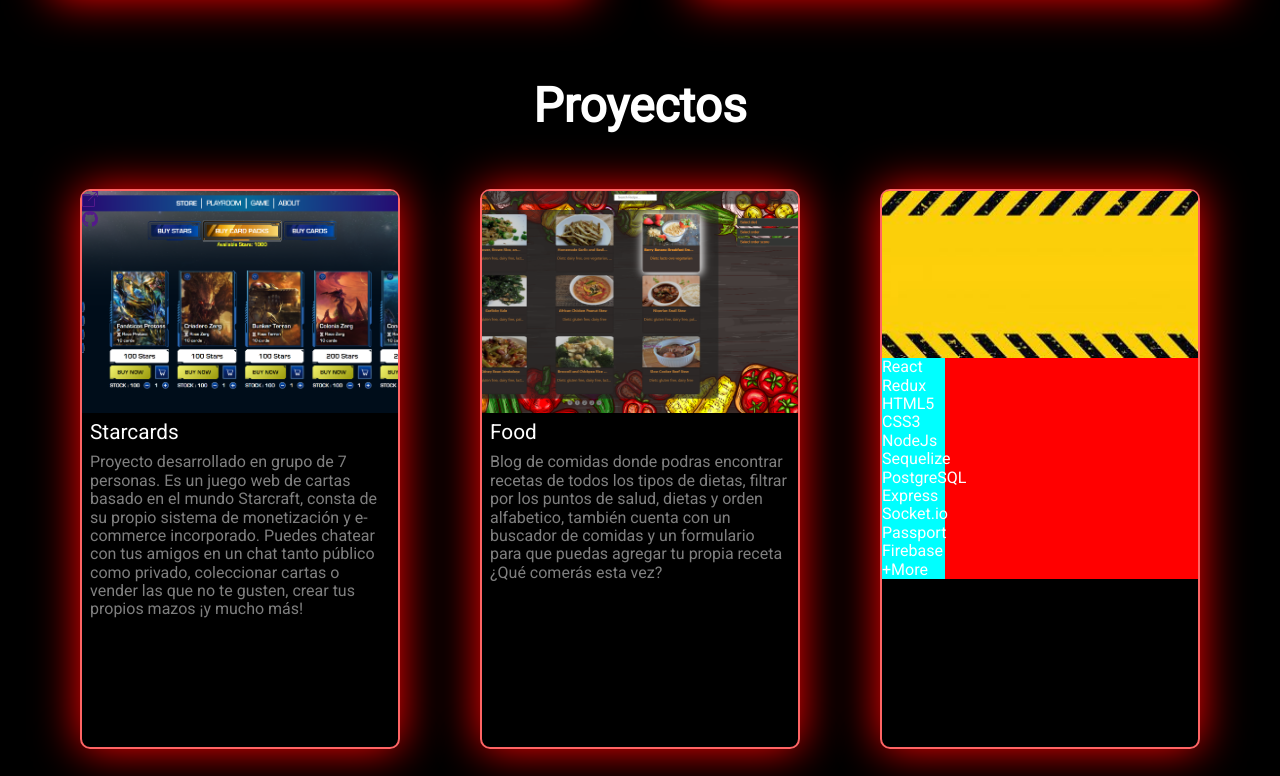
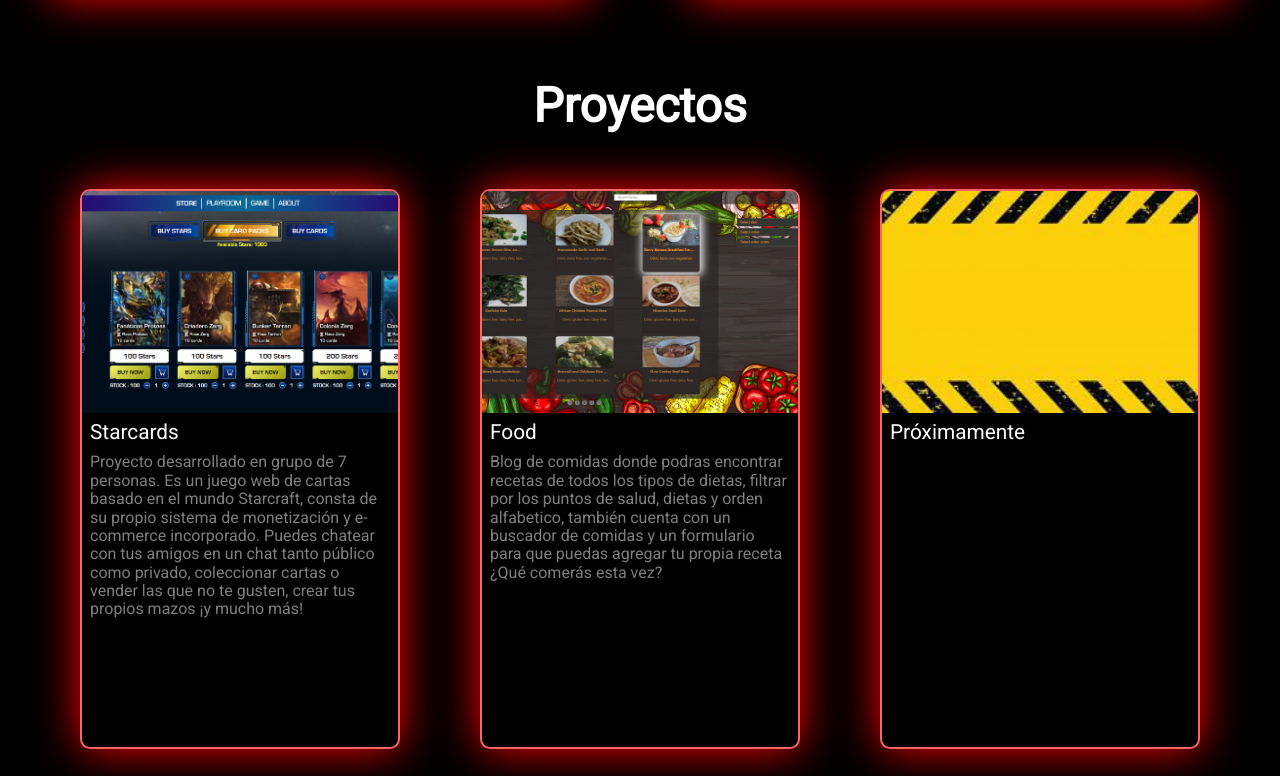
Before and after one commit to lauty-shock/Portafolio, a React (Vite) app: page / in a window 1280 px wide. Shown: the part 1663-2439 px from the top of the page. Built offline with nearby package versions, Linux system fonts and the light colour scheme; a web font is replaced by a local one.

Commit message:
Hover de tecnologías

```diff
--- a/src/component/About/About.module.css
+++ b/src/component/About/About.module.css
@@ -100,6 +100,7 @@
   margin-right: auto;
 
   transition: all 0.3s;
+  user-select: none;
 }
 
 .cv:hover {
@@ -112,6 +113,7 @@
   flex-wrap: wrap;
 
   gap: 0.84rem;
+  user-select: none;
 }
 
 .tecnology {
--- a/src/component/Inicio/Inicio.jsx
+++ b/src/component/Inicio/Inicio.jsx
@@ -23,9 +23,9 @@ export default function Inicio() {
             <Cursor />
           </span>
         </section>
-        <button className={css.btn}>
-          <a href="#About">Más sobre mi</a>
-        </button>
+        <a className={css.btn} href="#About">
+          Más sobre mi
+        </a>
       </section>
       <section className={css.contac}>
         <a
--- a/src/component/Inicio/Inicio.module.css
+++ b/src/component/Inicio/Inicio.module.css
@@ -52,10 +52,16 @@
   position: absolute;
   bottom: 10%;
 
+  display: flex;
+  justify-content: center;
+  align-items: center;
+
   background-color: black;
   color: white;
   border-radius: 10px;
   border: 1px solid rgb(255, 100, 100);
+  text-decoration: none;
+  user-select: none;
 
   box-shadow: inset 0 0 5px rgb(255, 0, 0), 0 0 15px rgb(255, 0, 0);
 
@@ -65,11 +71,6 @@
   cursor: pointer;
 
   transition: all 0.3s;
-}
-
-.btn a {
-  color: white;
-  text-decoration: none;
 }
 
 .btn:hover {
--- a/src/component/Proyectos/Proyectos.jsx
+++ b/src/component/Proyectos/Proyectos.jsx
@@ -17,14 +17,31 @@ export default function Proyectos() {
           <section className={css.cardTop}>
             <img className={css.img} src={StarCards} />
             <div className={css.hover}>
-              <section className={css.deploy}>
-                <a href="">
+              <div className={css.deploy}>
+                <a href="https://starcards.vercel.app/" target="_blank">
                   <BsBoxArrowUpRight />
                 </a>
-                <a href="">
+                <a
+                  href="https://github.com/4ldito/Henry-PG-StarCards"
+                  target="_blank"
+                >
                   <BsGithub />
                 </a>
-              </section>
+              </div>
+              <ul className={css.tecnologys}>
+                <li>React</li>
+                <li>Redux</li>
+                <li>HTML5</li>
+                <li>CSS3</li>
+                <li>NodeJs</li>
+                <li>Sequelize</li>
+                <li>PostgreSQL</li>
+                <li>Express</li>
+                <li>Socket.io</li>
+                <li>Passport</li>
+                <li>Firebase</li>
+                <li>+More</li>
+              </ul>
             </div>
           </section>
           <section>
@@ -42,6 +59,29 @@ export default function Proyectos() {
         <div className={css.card}>
           <section className={css.cardTop}>
             <img className={css.img} src={Food} />
+            <div className={css.hover}>
+              <div className={css.deploy}>
+                <a href="https://pi-food-pi.vercel.app/" target="_blank">
+                  <BsBoxArrowUpRight />
+                </a>
+                <a
+                  href="https://github.com/lauty-shock/PI-Food"
+                  target="_blank"
+                >
+                  <BsGithub />
+                </a>
+              </div>
+              <ul className={css.tecnologys}>
+                <li>React</li>
+                <li>Redux</li>
+                <li>HTML5</li>
+                <li>CSS3</li>
+                <li>NodeJs</li>
+                <li>Sequelize</li>
+                <li>PostgreSQL</li>
+                <li>Express</li>
+              </ul>
+            </div>
           </section>
           <section>
             <span className={css.title}>Food</span>
@@ -55,30 +95,9 @@ export default function Proyectos() {
           </section>
         </div>
 
-        {/* <div className={css.card}>
-          <img className={css.img} src={Proximamente} />
-          <section>
-            <span className={css.title}>Próximamente</span>
-          </section>
-        </div> */}
-
         <div className={css.card}>
           <section className={css.cardTop}>
             <img className={css.img} src={Proximamente} />
-            <section className={css.tecnologys}>
-              <span>React</span>
-              <span>Redux</span>
-              <span>HTML5</span>
-              <span>CSS3</span>
-              <span>NodeJs</span>
-              <span>Sequelize</span>
-              <span>PostgreSQL</span>
-              <span>Express</span>
-              <span>Socket.io</span>
-              <span>Passport</span>
-              <span>Firebase</span>
-              <span>+More</span>
-            </section>
           </section>
           <section>
             <span className={css.title}>Próximamente</span>
--- a/src/component/Proyectos/Proyectos.module.css
+++ b/src/component/Proyectos/Proyectos.module.css
@@ -35,6 +35,10 @@
   margin-top: 3vh;
 }
 
+.card:hover .img {
+  filter: blur(2px);
+}
+
 .card section {
   display: flex;
   flex-direction: column;
@@ -56,25 +60,65 @@
 
 .hover {
   position: absolute;
-  /* background-color: greenyellow; */
+  background-color: rgba(0, 0, 0, 0.5);
+
+  opacity: 0;
+
   width: 100%;
   height: 100%;
+
+  transition: all 0.2s;
 }
 
-.deploy{
+.card:hover .hover {
+  opacity: 1;
+}
+
+.deploy {
   display: flex;
+  justify-content: space-evenly;
+  align-items: center;
+
+  width: 100%;
+  height: 50%;
+}
+
+.deploy a {
+  color: white;
+  font-size: 2rem;
+  margin-top: 5%;
 }
 
 .tecnologys {
   display: flex;
+  flex-wrap: wrap;
+  justify-content: center;
+  align-items: flex-end;
+
   width: 100%;
-  background-color: red;
-  height: 100%;
+  height: 50%;
+
+  gap: 0.8rem;
 }
 
-.tecnologys span {
-  background-color: aqua;
-  width: 20%;
+.tecnologys li {
+  display: flex;
+  justify-content: center;
+  align-items: center;
+
+  list-style: none;
+  font-size: 0.9rem;
+  font-weight: 500;
+
+  user-select: none;
+
+  background-color: #99999936;
+  border: 1px solid white;
+  border-radius: 15px;
+  color: white;
+
+  height: 25px;
+  padding: 0 calc(0.6rem - 1px);
 }
 
 .title {
```
